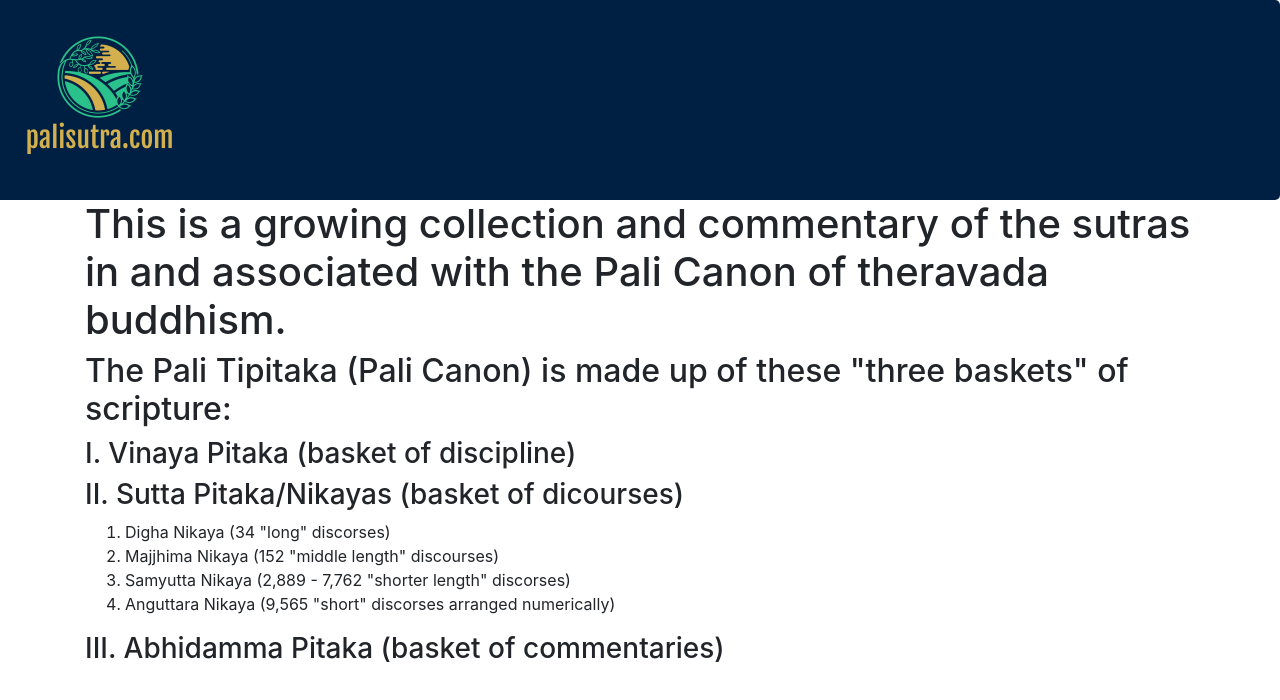
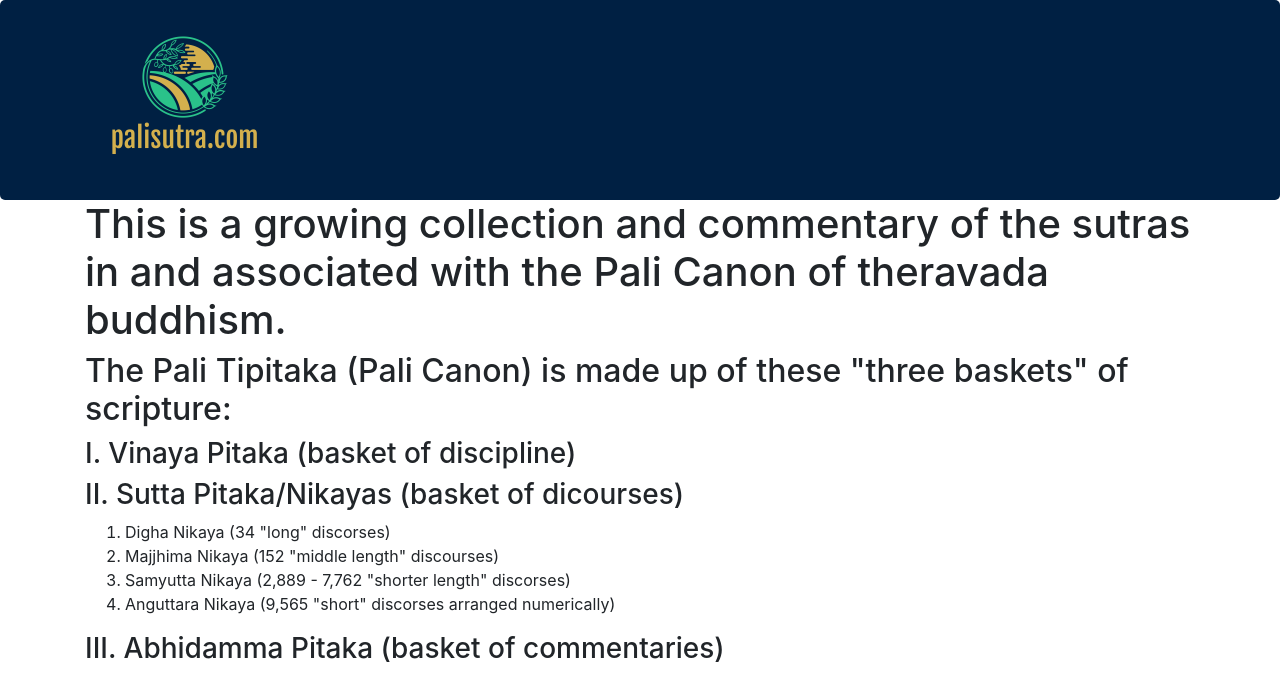
Before and after one commit to spenceryonce/HuntyPali, a website: page public/index.html in a window 1280 px wide. Drawn offline with nearby package versions, Linux system fonts and the light colour scheme.

Commit message:
image inside container

```diff
--- a/public/index.html
+++ b/public/index.html
@@ -17,7 +17,7 @@
         <link rel="stylesheet" href="https://maxcdn.bootstrapcdn.com/bootstrap/4.0.0/css/bootstrap.min.css" integrity="sha384-Gn5384xqQ1aoWXA+058RXPxPg6fy4IWvTNh0E263XmFcJlSAwiGgFAW/dAiS6JXm" crossorigin="anonymous">
     </head>
     <body>
-        <div id="nav"><img src="images/logo2.png" width="200px"></div>
+        <div id="nav"><div class="container"><img src="images/logo2.png" width="200px"></div></div>
         <div class="container">
             <h1>This is a growing collection and commentary of the sutras in and associated with the Pali Canon of theravada buddhism. </h1>
             <h2>The Pali Tipitaka (Pali Canon) is made up of these "three baskets" of scripture:</h2>
```
Also changed, not shown: 1 other file.
